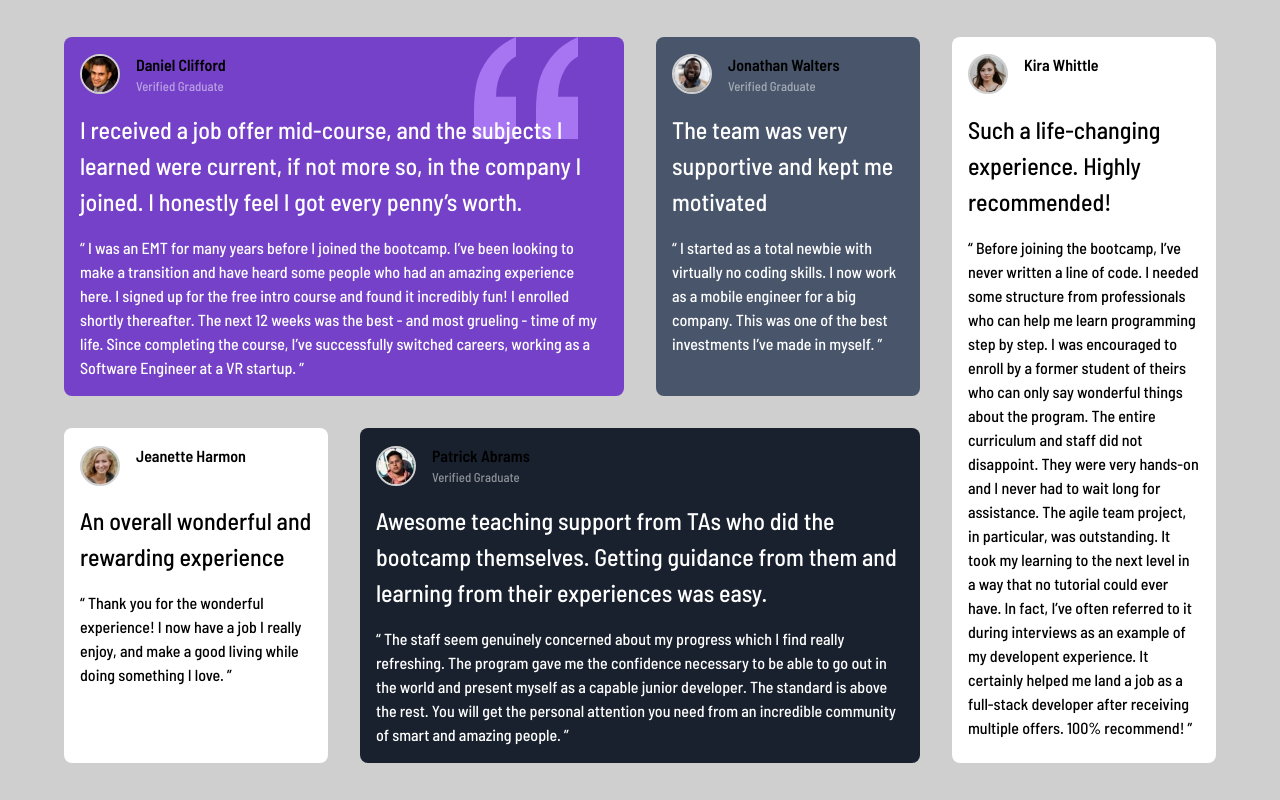
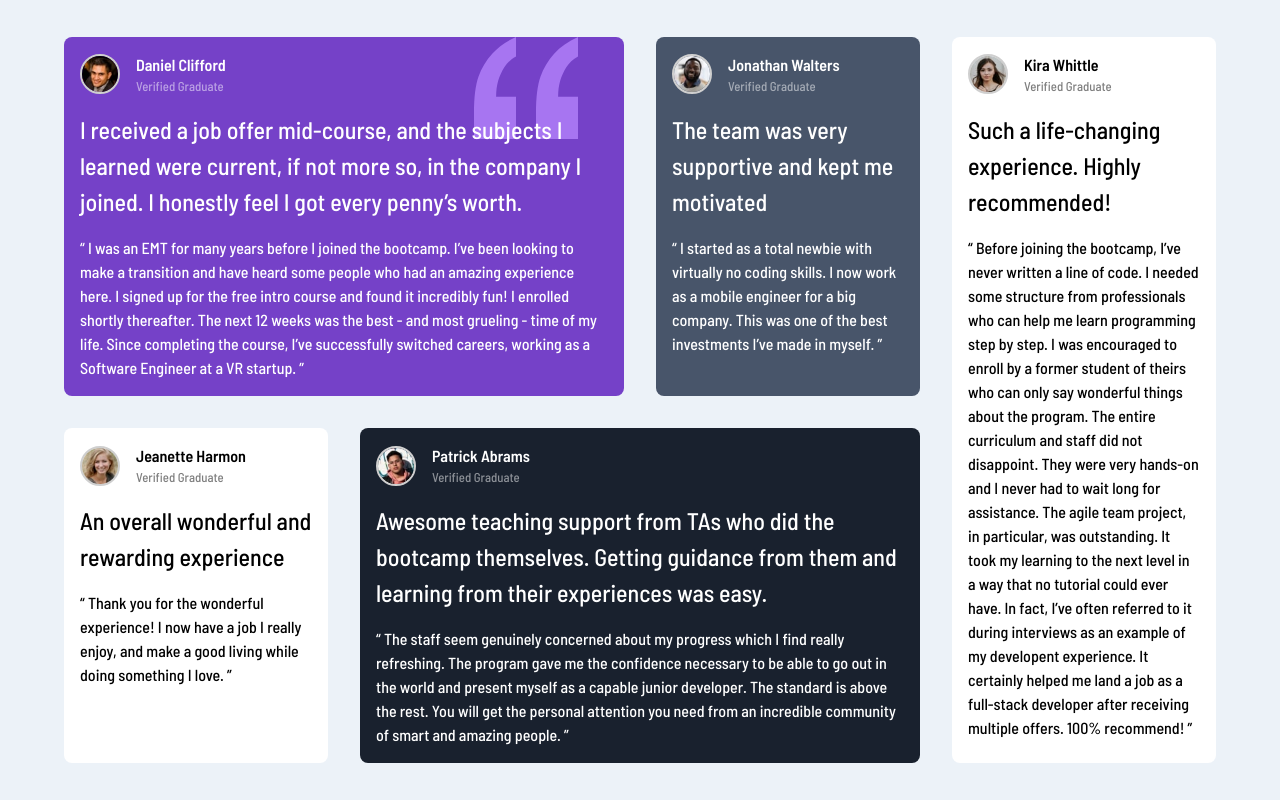
Before and after one commit to m07mmad-nasr/testimonials-grid-section-challenge-12, a plain HTML site: page index.html in a window 1280 px wide. Drawn offline with Linux system fonts and the light colour scheme.

Commit message:
edit some color and add h1

```diff
--- a/index.html
+++ b/index.html
@@ -25,7 +25,7 @@
         <section>
           <img src="./images/image-daniel.jpg" alt="" />
           <section>
-            <h2>Daniel Clifford</h2>
+            <h1>Daniel Clifford</h1>
             <p>Verified Graduate</p>
           </section>
         </section>
--- a/main.scss
+++ b/main.scss
@@ -11,7 +11,7 @@ $font: "Barlow Semi Condensed", sans-serif;
 
 body {
   min-height: 100vh;
-  background-color: $Light-gray;
+  background-color: $Light-grayish-blue;
   display: grid;
   place-content: center;
 }
@@ -43,6 +43,11 @@ main {
 
       h2 {
         font-size: 1rem;
+        color: $White;
+      }
+      h1 {
+        font-size: 1rem;
+        color: $White;
       }
       p {
         font-size: 0.8rem;
@@ -77,7 +82,15 @@ main {
   article:nth-child(3) {
     background-color: $White;
     grid-area: four;
-
+    h2 {
+      font-size: 1rem;
+      color: $black;
+    }
+    > section {
+      p {
+        color: $black;
+      }
+    }
     > p {
       color: $black;
     }
@@ -91,7 +104,15 @@ main {
   article:nth-child(5) {
     background-color: $White;
     grid-area: three;
-
+    h2 {
+      font-size: 1rem;
+      color: $black;
+    }
+    > section {
+      p {
+        color: $black;
+      }
+    }
     > p {
       color: $black;
     }
```
Also changed, not shown: main.css, 1 other file.
